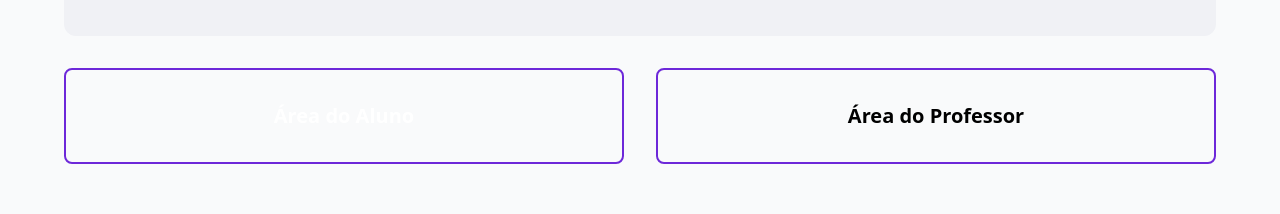
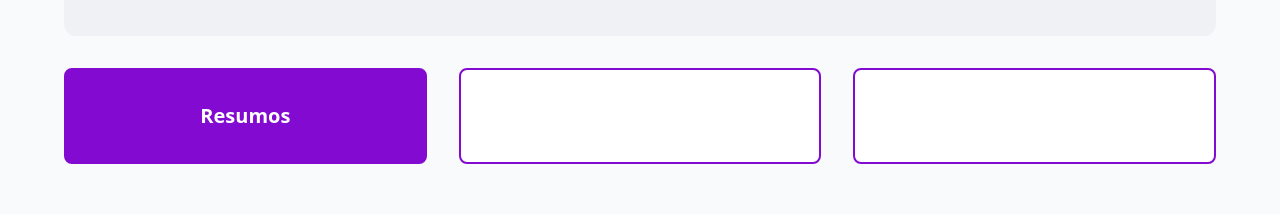
Before and after one commit to smViana19/logus-app-react, a React (Vite) app in the folder client/: page /dashboard in a window 1280 px wide. Shown: the part 249-463 px from the top of the page. Built offline with nearby package versions, Linux system fonts and the light colour scheme.

Commit message:
mudança de btn na dashboards

```diff
--- a/client/src/components/CardsContainers/CardArea.jsx
+++ /dev/null
@@ -1,9 +0,0 @@
-import React from 'react';
-
-export default function CardArea({ area, colorProps, colorText }) {
-  return (
-    <div className={`border-2 border-violet-700 bg-${colorProps} w-full text-center rounded-lg h-24 flex items-center justify-center text-${colorText} text-xl font-semibold hover:scale-102 transition-transform duration-700 transform-gpu cursor-pointer`}>
-        {area}
-    </div>
-  );
-}
--- /dev/null
+++ b/client/src/components/CardsContainers/CardCategoria.jsx
@@ -0,0 +1,9 @@
+import React from 'react'
+
+export default function CardCategoria({categoria, customClass }) {
+  return (
+    <div className={`border-2 border-purplePrimary bg-[#820AD1] w-full text-center rounded-lg h-24 flex items-center justify-center text-white text-xl font-semibold hover:scale-102 transition-transform duration-700 transform-gpu cursor-pointer ${customClass}`}>
+        {categoria}
+    </div>
+  )
+}
--- a/client/src/pages/Dashboard.jsx
+++ b/client/src/pages/Dashboard.jsx
@@ -5,7 +5,7 @@ import NavLink from '../components/NavLink';
 import Logo from '../components/Logo';
 import { Link } from 'react-router-dom';
 import UsuarioCard from '../components/Botoes/UsuarioCard';
-import CardArea from '../components/CardsContainers/CardArea';
+import CardCategoria from '../components/CardsContainers/CardCategoria';
 
 
 
@@ -62,8 +62,10 @@ export default function Dashboard() {
                 <UsuarioCard />
 
                 <div className='flex gap-8 mx-16'>
-                    <CardArea area={'Área do Aluno'} colorProps={'violet-700'} colorText={'white'} />
-                    <CardArea area={'Área do Professor'} colorText={'gray-600'} />
+                    <CardCategoria categoria={'Resumos'}  />
+                    <CardCategoria categoria={'Apresentações'} customClass={'bg-white text-black' } />
+                    <CardCategoria categoria={'Atividades'} customClass={'bg-white text-black' } />
+
                 </div>
 
                 <section className='mx-16 mt-16'>
--- a/client/tailwind.config.js
+++ b/client/tailwind.config.js
@@ -14,7 +14,7 @@ export default {
                 cinzaBgInput: '#F3F3F3',
                 cinzaBordaInput: '#DCDCDC',
                 //backgrounds
-                purpleLightBg: '#820AD1',
+                purplePrimary: '#820AD1',
                 purpleDarkBg: '#533680',
                 //textos
                 txtPlaceholder: '#3A3A3A',
```
